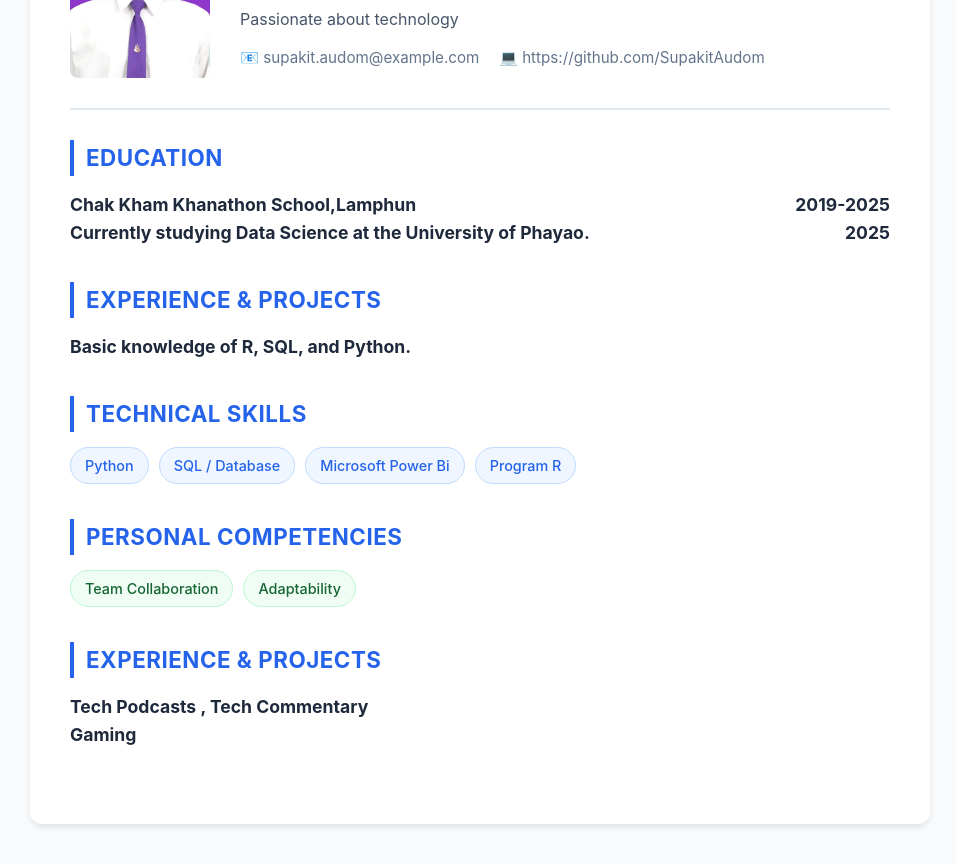
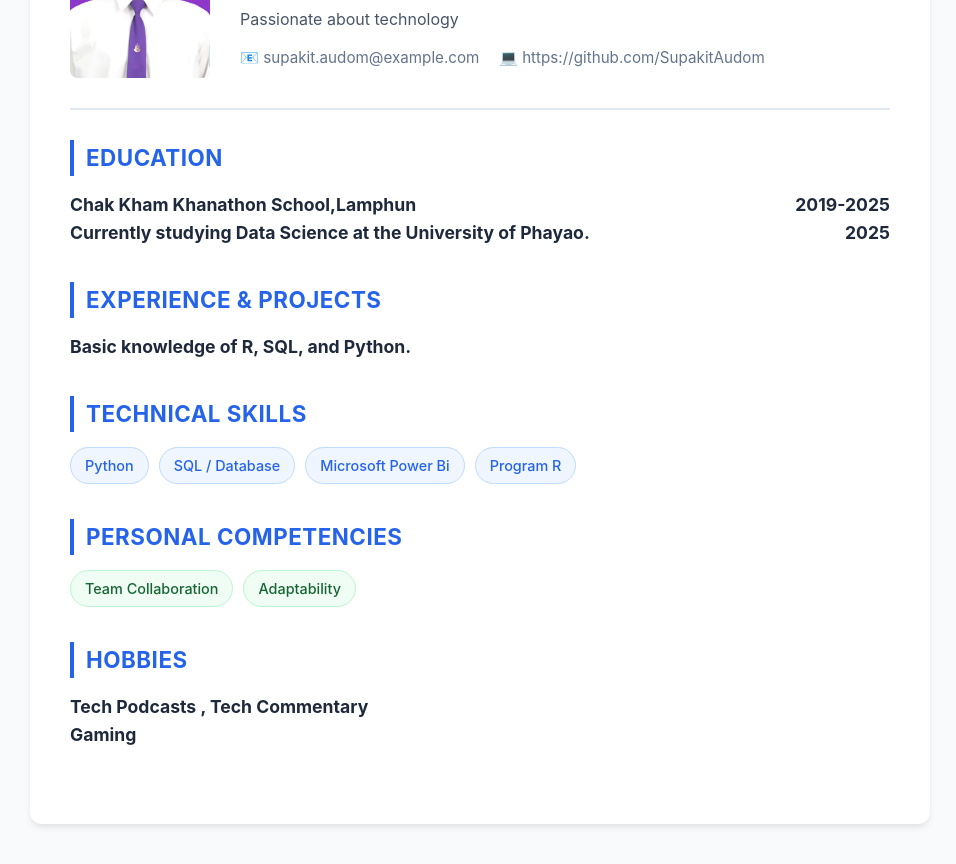
Before and after one commit to SupakitAudom/SupakitAudom.github.io, a plain HTML site: page index.html in a window 1280 px wide. Shown: the part 182-1046 px from the top of the page, without its empty margins (160-1116 px from the left). Drawn offline with Linux system fonts and the light colour scheme.

Commit message:
Change section title from 'Experience & Projects' to 'Hobbies'

```diff
--- a/index.html
+++ b/index.html
@@ -196,7 +196,7 @@
 
     <!-- 6. Hobbies  -->
     <section>
-        <h2>Experience & Projects</h2>
+        <h2>Hobbies</h2>
         <div class="item">
             <div class="item-header">
                 <span>Tech Podcasts , Tech Commentary</span>
```
